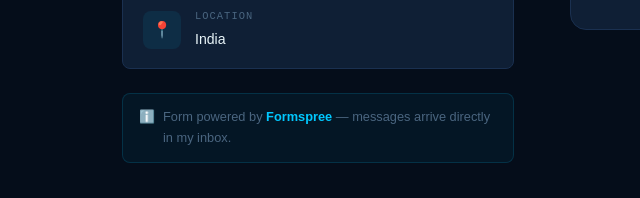
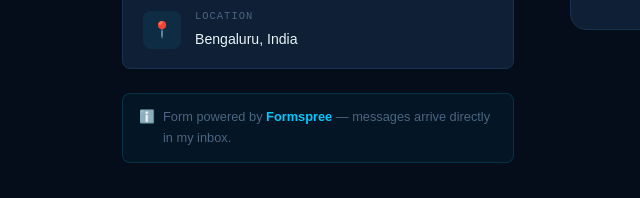
Before and after one commit to sherkearpit12/Arpit-Portfolio, a plain HTML site: page index.html in a window 1280 px wide. Shown: the part 7686-7884 px from the top of the page, 0-640 px from the left. Drawn offline with Linux system fonts and the light colour scheme.

Commit message:
Update index.html

```diff
--- a/index.html
+++ b/index.html
@@ -980,7 +980,7 @@
             <div class="c-icon">📍</div>
             <div>
               <div class="c-label">Location</div>
-              <div class="c-value"> India  </div>
+              <div class="c-value"> Bengaluru, India  </div>
             </div>
           </a>
         </div>
```
